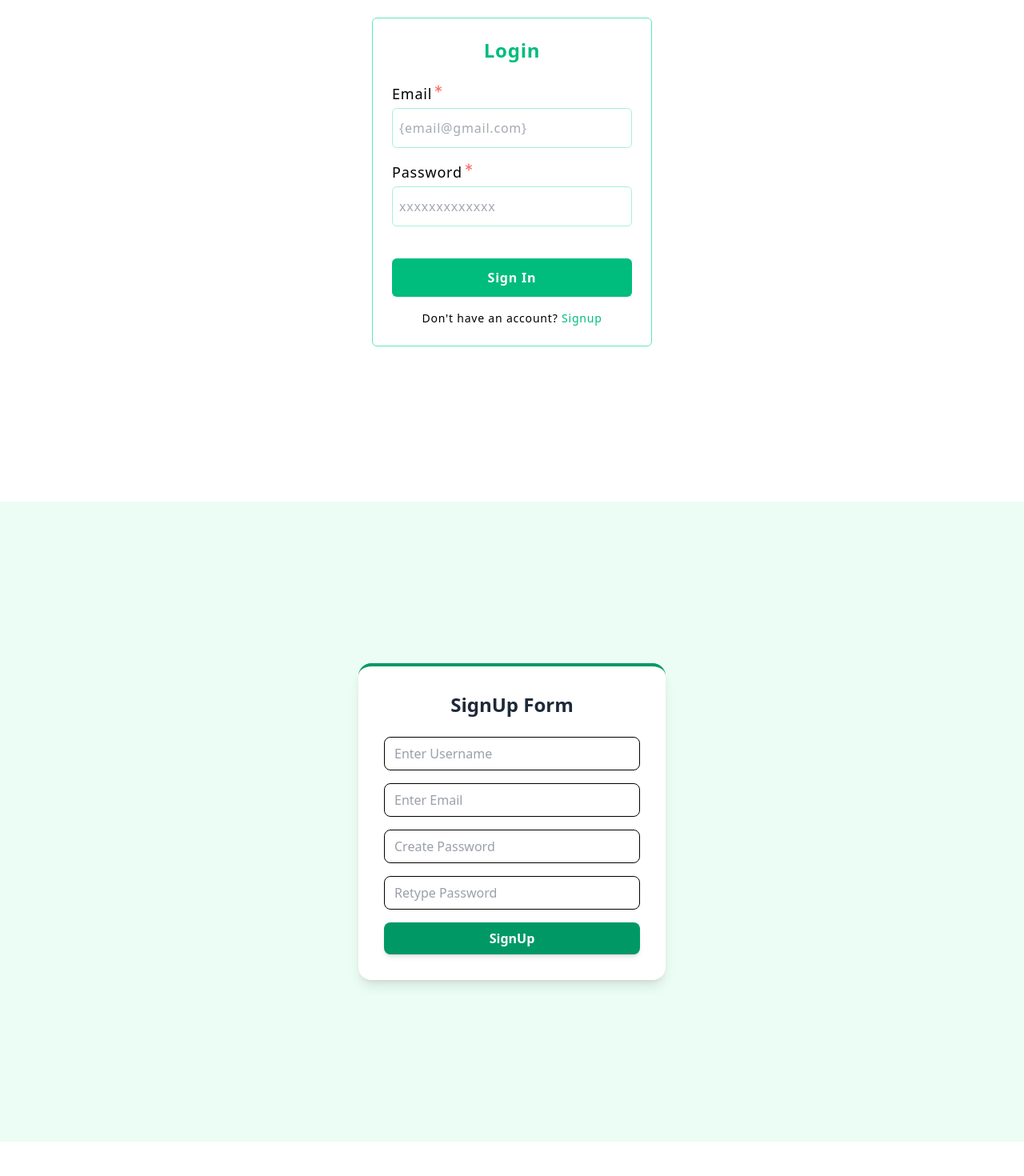
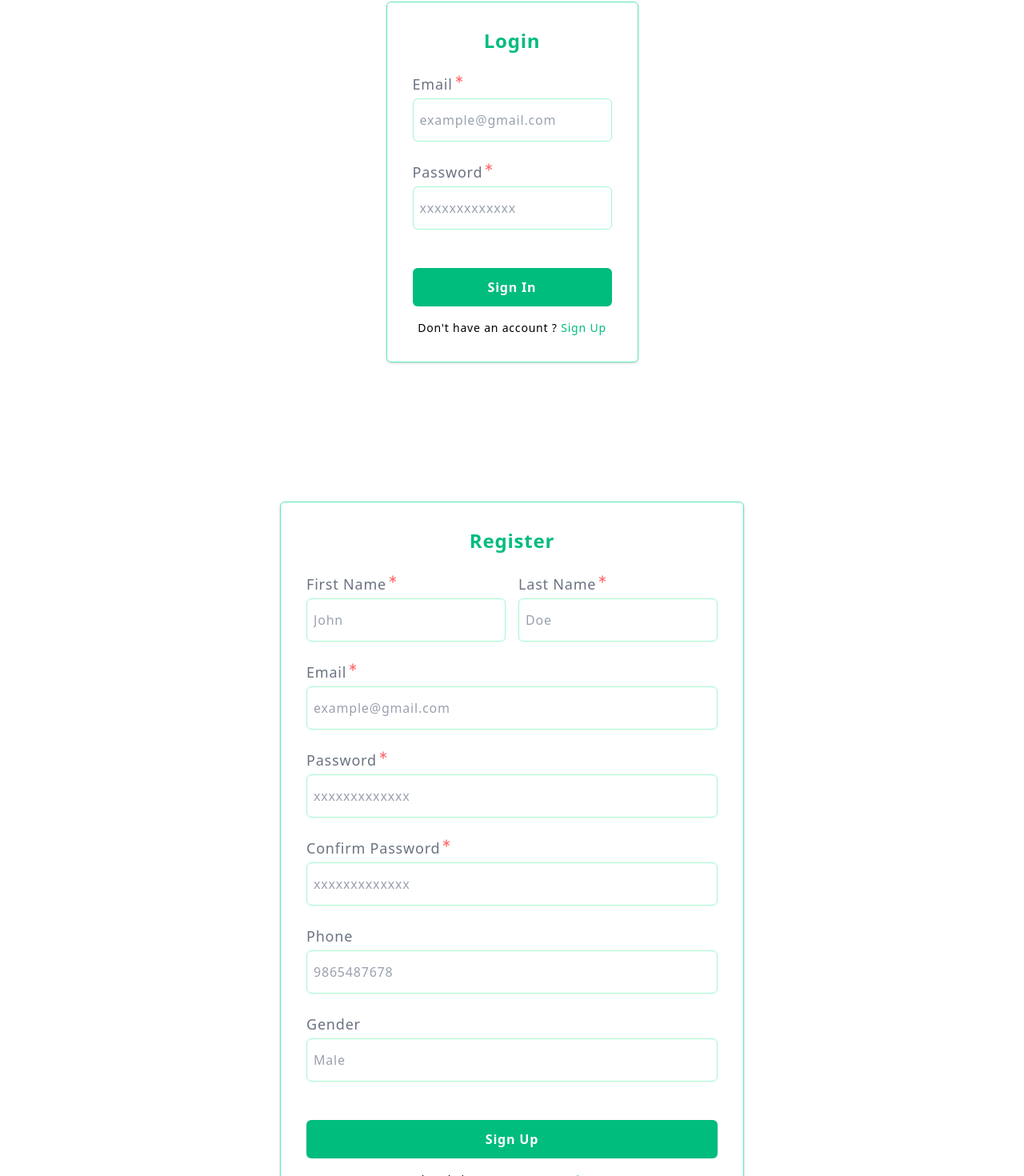
Before and after one commit to Mahee059/Travel-Management-System, a React (Vite) app: page / in a window 1280 px wide. Shown: the part 173-1643 px from the top of the page at 80% size. Before the commit the page ends 1600 px from the top, so only its background shows below. Built offline with nearby package versions, Linux system fonts and the light colour scheme.

Commit message:
input,loginform, required, Onchange

```diff
--- a/package.json
+++ b/package.json
@@ -10,11 +10,14 @@
     "preview": "vite preview"
   },
   "dependencies": {
+    "@hookform/resolvers": "^5.2.1",
     "@tailwindcss/vite": "^4.1.11",
     "react": "^19.1.1",
     "react-dom": "^19.1.1",
+    "react-hook-form": "^7.62.0",
     "react-icons": "^5.5.0",
-    "tailwindcss": "^4.1.11"
+    "tailwindcss": "^4.1.11",
+    "yup": "^1.7.0"
   },
   "devDependencies": {
     "@eslint/js": "^9.33.0",
--- a/src/App.tsx
+++ b/src/App.tsx
@@ -1,7 +1,7 @@
 
 import './App.css'
 import Login from './pages/login'
-import SignUp from './pages/signup'
+import SignUp from './pages/register'
 function  App () {
 
   return (
--- a/src/components/common/inputs/input.tsx
+++ b/src/components/common/inputs/input.tsx
@@ -9,31 +9,33 @@ interface IProps {
   type?: 'text' | 'number' | "password",
   required?: boolean,
   name: string,
-  onChange?:(e:React.ChangeEvent<HTMLInputElement>) => void
+  register?: any
+  error?:string
 
 }
 
 const Input: React.FC<IProps> = ({ label, id, placeholder = 'start typing here..', type = 'text', required = false,
-name,  onChange
+name, register, error
+
  }) => {
   return(
       <div className="flex flex-col gap-1">
     <div className='flex'>
-          <label htmlFor="id" className="text-lg font-normal text-gary-500">
+          <label htmlFor="id" className="text-lg font-normal text-gray-500">
             {label}
               </label>
 
          {  required && <LuAsterisk  className='text-red-400'/>}
 </div>
       <input
-        onChange={(onChange)}
-
-            className="text-gray-8000 placeholder-500: text-gray-600  border border-emerald-200 px-2 py-3  rounded-md focus:outline-emerald-200"
-            placeholder={placeholder}
-            id={id}
+        {...register(name)}
+        className={`text-gray-900 placeholder:text-gray-400   px-2 py-3.5 rounded-md border ${error ? 'focus:outline-red-500 border-red-500' : 'focus:outline-emerald-400 border-emerald-200'}`}
+        id={id}
         type={type}
-        name ={name}
-          />
+        name={name}
+        placeholder={placeholder}
+      />
+      <p className='h-1 text-xs text-red-500'> {error ?  error:''} </p>
         </div>
   )
 }
--- a/src/components/forms/login.form.tsx
+++ b/src/components/forms/login.form.tsx
@@ -1,74 +1,83 @@
-import { useState } from "react"
+
+import { yupResolver } from "@hookform/resolvers/yup"
+import type { ILoginData } from "../../interface/auth.interface"
 import Button from "../common/button"
 import Input from "../common/inputs/input"
-
-const Loginform = () => {
+import {useForm} from "react-hook-form"
+import * as yup from 'yup'
 
 
-  const [formData, setFormData] = useState({
-    email: '',
-    password:''
+const loginSchema = yup.object({
+  email: yup.string().required(`email is required`).email(`ivalid email format`),
+  password:yup.string().required(`password is requred`)
 })
 
-  const onChange = (e: React.ChangeEvent<HTMLInputElement>) => {
-    console.log(`input changes`, e.target.name, e.target.value)
-    const name = e.target.name
-    const value = e.target.value
-
-    setFormData({ ...formData, [name]: value})
-  }
-
-  const onSubmit = (e: React.FormEvent<HTMLFormElement>) => {
-    e.preventDefault()
-     console.log("form Submitted")
- }
 
 
+const LoginForm = ()=> {
+
+  const { register, handleSubmit, formState:{errors}} = useForm({
+    defaultValues: {
+      email:'',
+      password:''
+    },
+    resolver:yupResolver(loginSchema)
+
+  })
+      console.log(errors)
+
+
+    const onSubmit = (data: ILoginData) => {
+
+        console.log("form submitted", data)
+    }
 
 
     return (
         <div>
-      <form onSubmit={onSubmit }>
-              {/* Login form */}
+            <form onSubmit={handleSubmit (onSubmit)}>
                 <div className="mt-6 flex flex-col gap-4">
-
+                    {/* email input */}
                     <Input
                         label="Email"
                         id="email"
-                      placeholder="{email@gmail.com}"
+                        placeholder={"example@gmail.com"}
                         type="text"
                         key={'email_input'}
-            required={true}
-            name = 'email'
-            onChange={onChange}
+                        required ={true}
+                        name='email'
+              register={register}
+              error={errors.email?.message}
 
                     />
 
 
+                    {/* password */}
                     <Input
                         label="Password"
-                      id="Password"
+                        id="password"
                         placeholder="xxxxxxxxxxxxx"
                         type="password"
-            name = 'password'
-                     required = {true}
+                        required={true}
+                        name='password'
+              register={register}
+               error={errors.email?.message}
 
                     />
 
 
 
-        {/* button      */}
+                    {/* button */}
                     <div className="w-full mt-6">
                        <Button
                         label="Sign In"
-              type ="submit"
+                        type="submit"
                        />
                     </div>
                 </div>
-
             </form>
         </div>
     )
 }
 
-export default Loginform
+export default LoginForm
--- /dev/null
+++ b/src/components/forms/register.form.tsx
@@ -0,0 +1,139 @@
+
+import type { IRegisterData } from "../../interface/auth.interface"
+import Button from "../common/button"
+import Input from "../common/inputs/input"
+import{useForm} from "react-hook-form"
+
+const RegisterForm = () => {
+  const { register,handleSubmit} = useForm({
+    defaultValues: {
+      phone: '',
+      email: '',
+      Gender:'',
+      password: '',
+      first_name: '',
+      last_name: '',
+      confirm_password:'',
+
+
+        }
+  })
+
+
+
+    const onSubmit =(data:IRegisterData) =>{
+
+      console.log("form submitted",data)
+
+
+
+    }
+
+
+    return (
+        <div>
+            <form onSubmit={handleSubmit(onSubmit)}>
+                <div className="mt-6 flex flex-col gap-4">
+                    <div className="grid grid-cols-2 gap-4">
+                        <Input
+                        label="First Name"
+                        id="first_name"
+                        placeholder={"John"}
+                        type="text"
+                        key={'first_name_input'}
+                        required={true}
+                        name='first_name'
+                        register ={register}
+
+                    />
+                     <Input
+                        label="Last Name"
+                        id="last_name"
+                        placeholder={"Doe"}
+                        type="text"
+                        key={'last_name_input'}
+                        required={true}
+                        name='last_name'
+                      register ={register}
+
+                    />
+                    </div>
+
+                    {/* email input */}
+                    <Input
+                        label="Email"
+                        id="email"
+                        placeholder={"example@gmail.com"}
+                        type="text"
+                        key={'email_input'}
+                        required={true}
+                        name='email'
+                        register ={register}
+
+                    />
+
+
+                    {/* password */}
+                    <Input
+                        label="Password"
+                        id="password"
+                        placeholder="xxxxxxxxxxxxx"
+                        type="password"
+                        required={true}
+                        name='password'
+                        register ={register}
+
+                    />
+
+
+                    {/* confirm password */}
+                    <Input
+                        label="Confirm Password"
+                        id="confirm_password"
+                        placeholder="xxxxxxxxxxxxx"
+                        type="password"
+                        required={true}
+                        name='confirm_password'
+                      register ={register}
+
+                    />
+
+
+                    {/* phone */}
+                    <Input
+                        label="Phone"
+                        id="phone"
+                        placeholder="9865487678"
+                        type="text"
+                        name='phone'
+                        register ={register}
+
+                    />
+
+                       {/* Gender*/}
+                    <Input
+                        label="Gender"
+                        id="phone"
+                        placeholder="Male"
+                        type="text"
+                        name='phone'
+                        register ={register}
+
+                    />
+
+
+
+                    {/* button */}
+                    <div className="w-full mt-6">
+                       <Button
+                        label="Sign Up"
+                        type="submit"
+                       />
+                    </div>
+                </div>
+            </form>
+        </div>
+    )
+}
+
+export default RegisterForm
--- a/src/pages/login.tsx
+++ b/src/pages/login.tsx
@@ -1,28 +1,26 @@
-import Loginform from "../components/forms/login.form";
+import LoginForm from "../components/forms/login.form";
 
-const LoginForm = () => {
+const Login = () => {
   return (
-    <main className="h-full w-full flex justify-center items-center tracking-wider">
-      <div className="border border-emerald-300 p-6 min-w-[350px] min-h-[400px] rounded-md shadow-gray-300">
+    <main className="min-h-full w-full flex justify-center items-center tracking-wider px-3">
+      <div className="border border-emerald-300  p-8 min- w-[min(450px, 100%)] min-h-[400px] rounded-md shadow-sm shadow-gray-300">
         <h1 className="text-2xl font-bold text-emerald-500 text-center">
           Login
         </h1>
 
-   {/* LoginForm */}
-    <Loginform/>
+        {/* login form */}
+        <LoginForm/>
 
-        <div>
-          <div className="mt-4">
-            <p className="text-[14px] text-center">
-              {" "}
-              Don&apos;t have an account?{" "}
-              <span className="text-emerald-500"> Signup</span>
-            </p>
-          </div>
+        {/* link to sign up page */}
+        <div className="mt-4">
+          <p className="text-[14px] text-center">
+            Don&apos;t have an account ?{" "}
+            <span className="text-emerald-500">Sign Up</span>
+          </p>
         </div>
       </div>
     </main>
   );
 };
 
-export default LoginForm;
+export default Login;
--- /dev/null
+++ b/src/pages/register.tsx
@@ -0,0 +1,26 @@
+import RegisterForm from "../components/forms/register.form";
+
+const Signup = () => {
+  return (
+    <main className="min-h-full w-full flex justify-center items-center tracking-wider">
+      <div className="border border-emerald-300  p-8 min- w-[min(500px, 100%)]  min-h-[400px] rounded-md shadow-sm shadow-gray-300">
+        <h1 className="text-2xl font-bold text-emerald-500 text-center">
+          Register
+        </h1>
+
+        {/* login form */}
+        <RegisterForm/>
+
+        {/* link to sign up page */}
+        <div className="mt-4">
+          <p className="text-[14px] text-center">
+            Already have an account ?{" "}
+            <span className="text-emerald-500">Sign In</span>
+          </p>
+        </div>
+      </div>
+    </main>
+  );
+};
+
+export default Signup;
--- a/src/pages/signup.tsx
+++ /dev/null
@@ -1,93 +0,0 @@
-import { useState } from "react";
-
-const SignUpForm = () => {
-  const [formData, setFormData] = useState({
-    username: "",
-    email: "",
-    password: "",
-    confirmPassword: "",
-  });
-
-  const handleChange = (e: React.ChangeEvent<HTMLInputElement>) => {
-    setFormData({ ...formData, [e.target.name]: e.target.value });
-  };
-
-  const handleSubmit = (e: React.FormEvent) => {
-    e.preventDefault();
-    console.log("Form Submitted:", formData);
-  };
-
-  return (
-    <div className="flex items-center justify-center min-h-screen bg-emerald-50">
-      <div className="bg-white shadow-lg rounded-2xl p-8 w-full max-w-sm border-t-4 border-emerald-600">
-        <h2 className="text-2xl font-bold text-center text-gray-800 mb-6">
-          SignUp Form
-        </h2>
-
-        <form className="space-y-4" onSubmit={handleSubmit}>
-          {/* Username */}
-          <div className="flex items-center border rounded-lg px-3 py-2">
-            <input
-              type="text"
-              name="username"
-              placeholder="Enter Username"
-              value={formData.username}
-              onChange={handleChange}
-              className="w-full outline-none text-gray-700"
-              required
-            />
-          </div>
-
-          {/* Email */}
-          <div className="flex items-center border rounded-lg px-3 py-2">
-            <input
-              type="email"
-              name="email"
-              placeholder="Enter Email"
-              value={formData.email}
-              onChange={handleChange}
-              className="w-full outline-none text-gray-700"
-              required
-            />
-          </div>
-
-          {/* Password */}
-          <div className="flex items-center border rounded-lg px-3 py-2">
-            <input
-              type="password"
-              name="password"
-              placeholder="Create Password"
-              value={formData.password}
-              onChange={handleChange}
-              className="w-full outline-none text-gray-700"
-              required
-            />
-          </div>
-
-          {/* Confirm Password */}
-          <div className="flex items-center border rounded-lg px-3 py-2">
-            <input
-              type="password"
-              name="confirmPassword"
-              placeholder="Retype Password"
-              value={formData.confirmPassword}
-              onChange={handleChange}
-              className="w-full outline-none text-gray-700"
-              required
-            />
-          </div>
-
-          {/* Submit Button */}
-          <button
-            type="submit"
-            className="w-full bg-emerald-600 hover:bg-emerald-700 text-white font-semibold py-2 rounded-lg shadow-md transition duration-200"
-          >
-            SignUp
-          </button>
-        </form>
-      </div>
-    </div>
-  );
-};
-
-export default SignUpForm;
```
Also changed, not shown: src/interface/auth.interface.ts (added, +16 -0 lines), 1 other file (tests, documents, lock files or other folders). Lines whose indentation alone changed are shown as unchanged.
